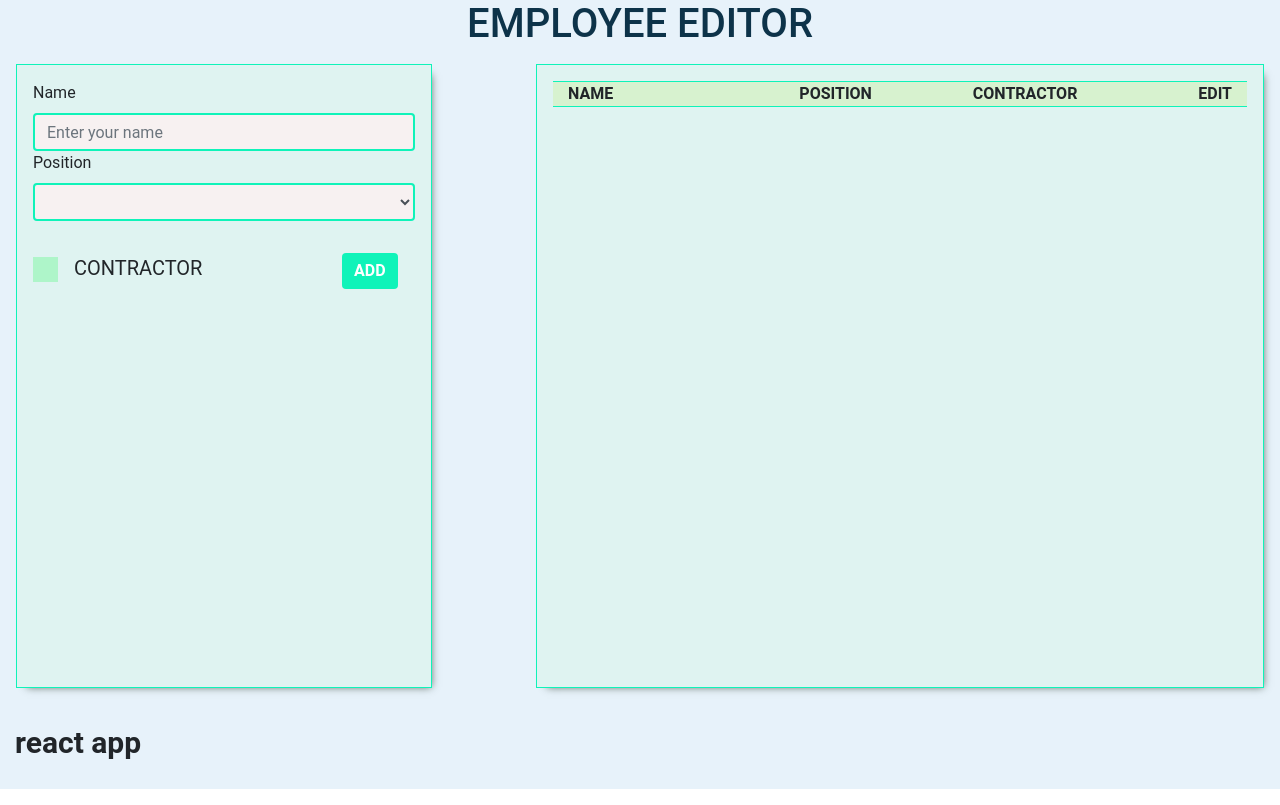
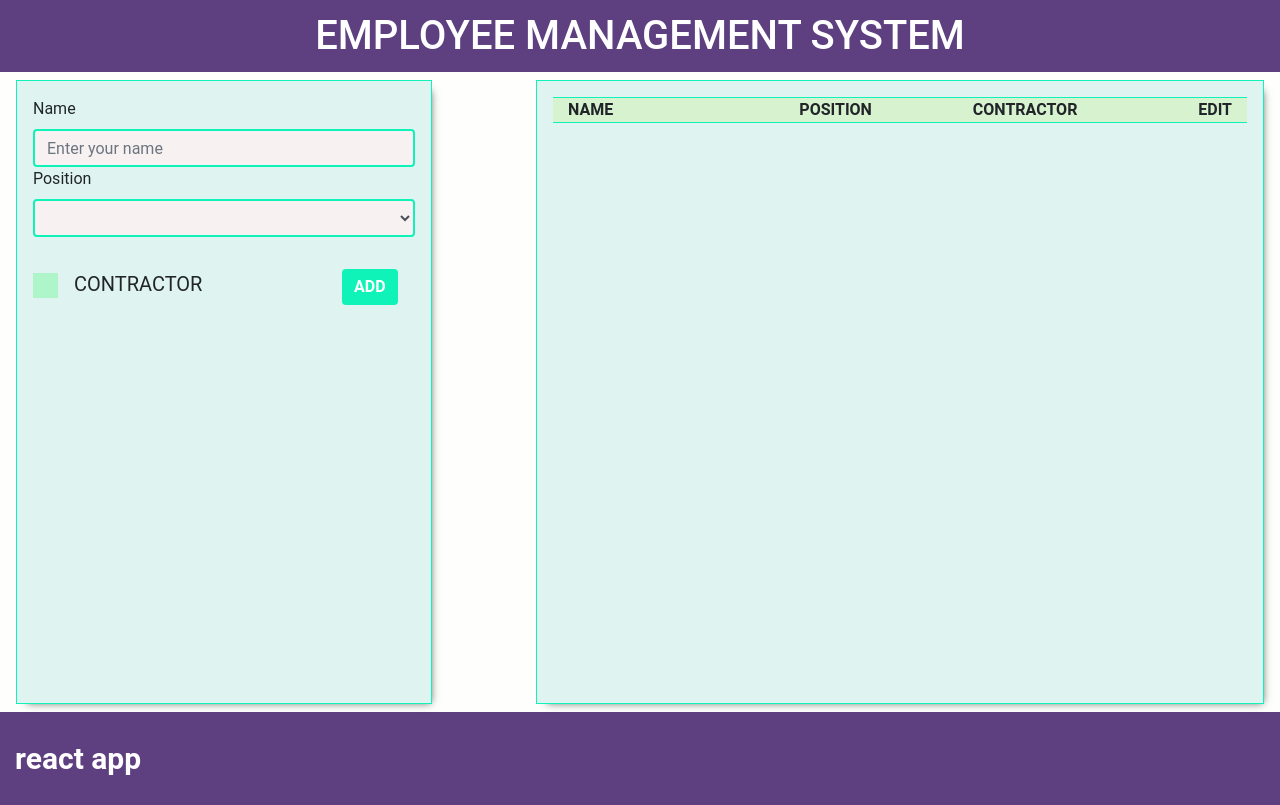
Before and after one commit to MiXaLFoX/react-it-academy, a React (Create React App) app in the folder react-forms/: page / in a window 1280 px wide. Built offline with nearby package versions, Linux system fonts and the light colour scheme.

Commit message:
feat(react-forms): add validation func, but works incorrectly

```diff
--- a/react-forms/src/App.js
+++ b/react-forms/src/App.js
@@ -64,7 +64,7 @@ class App extends React.Component {
   }
 
   deletePerson (e) {
-    if (e.target.innerHTML === "remove") {
+    if (e.target.getAttribute('role') === "del") {
       const idx = this.state.persons.findIndex((item) => item.id === e.target.closest('.worker').id);
       this.setState(state => {
         const persons = [...state.persons];
@@ -78,7 +78,7 @@ class App extends React.Component {
   }
 
   editPerson (e) {
-    if (e.target.innerHTML === "edit") {
+    if (e.target.getAttribute('role') === "edit") {
       const editPerson = this.state.persons.find((editItem) => editItem.id === e.target.closest('.worker').id);
       this.setState(state => ({
         ...state,
@@ -88,7 +88,7 @@ class App extends React.Component {
   }
 
   handleEdit (e) {
-    e.target.innerHTML === "edit" ? this.editPerson (e) : this.deletePerson(e);
+    e.target.getAttribute('role') === "edit" ? this.editPerson (e) : this.deletePerson(e);
   }
 
   render () {
@@ -96,9 +96,9 @@ class App extends React.Component {
     const cross = <span className="red">&#10008;</span>;
     return (
       <div className="App container-fluid">
-        <div className="row">
+        <div className="row header">
           <div className="col">
-            <h1>employee editor</h1>
+            <h1>employee management system</h1>
           </div>
         </div>
         <div className="row wrapper">
@@ -125,12 +125,14 @@ class App extends React.Component {
                     <button
                       type="button"
                       className="btn btn-outline-success"
+                      role="edit"
                     >
                       edit
                     </button>
                     <button
                       type="button"
                       className="btn btn-outline-success"
+                      role="del"
                       disabled={!!this.state.editPerson && elem.id === this.state.editPerson.id}
                     >
                       remove
--- a/react-forms/src/App.scss
+++ b/react-forms/src/App.scss
@@ -1,6 +1,6 @@
 @import '~bootstrap/scss/bootstrap.scss';
 #root {
-  background-color: rgba(38, 141, 207, 0.11);
+  background-color: rgb(254, 255, 253);
 }
 .App {
   font-family: Roboto;
@@ -8,14 +8,22 @@
 .container {
   margin: 0;
 }
+.header, .footer {
+  background-color: #5e3f80;
+  color: #ffffff;
+}
 h1 {
+  padding: 12px 0;
+  margin: 0;
   text-align: center;
   text-transform: uppercase;
-  color: #0d3349;
 }
 .wrapper {
-  height: 80vh;
   padding: 0.5em 1em;
+  .list {
+    height: 78vh;
+    overflow-y: scroll;
+  }
   .form, .list {
     padding: 1em;
     border: 1px solid #0ff3b9;
@@ -29,7 +37,15 @@ h1 {
   background-color: #f7f1f1;
   border: 2px solid #0ff3b9;
 }
-
+.has-error{
+  border-color: #a94442;
+  -webkit-box-shadow: inset 0 1px 1px rgba(0,0,0,.075);
+  box-shadow: inset 0 1px 1px rgba(0,0,0,.075);
+}
+.error {
+  color: #a94442;
+  text-align: end;
+}
 .form-control::-webkit-input-placeholder       {opacity: 1; transition: opacity 0.3s ease;}
 .form-control::-moz-placeholder                {opacity: 1; transition: opacity 0.3s ease;}
 .form-control:-moz-placeholder                 {opacity: 1; transition: opacity 0.3s ease;}
--- a/react-forms/src/Components/Form.js
+++ b/react-forms/src/Components/Form.js
@@ -8,7 +8,10 @@ class Form extends React.Component {
       name: '',
       position: '',
       statusChecked: false,
-      contractorStatus: false
+      contractorStatus: false,
+      formErrors: {name: '', select: ''},
+      nameValid: false,
+      selectValid: false,
     };
 
     this.defaultValues = {
@@ -38,7 +41,34 @@ class Form extends React.Component {
     const name = e.target.name;
     const value = e.target.type === "checkbox" ? e.target.checked : e.target.value;
 
-    this.setState({[name]: value});
+    this.setState({[name]: value}, () => { this.validateField(name, value) });
+  }
+
+  validateField(fieldName, value) {
+    let fieldValidationErrors = this.state.formErrors;
+    let nameValid = this.state.nameValid;
+    let selectValid = this.state.selectValid;
+    switch(fieldName) {
+      case 'name':
+        nameValid = value.length >= 6;
+        fieldValidationErrors.name = nameValid ? '' : 'name must be longer then 6 characters';
+        break;
+      case 'select':
+        selectValid = value.length > 0;
+        fieldValidationErrors.select = selectValid ? '': 'choose an option';
+        break;
+      default:
+        break;
+    }
+    this.setState({formErrors: fieldValidationErrors,
+      nameValid: nameValid,
+      selectValid: selectValid,
+    });
+  }
+
+  validateForm() {
+    this.setState({formValid: this.state.nameValid &&
+        this.state.selectValid});
   }
 
   setInitial() {
@@ -47,7 +77,7 @@ class Form extends React.Component {
 
   submit(e) {
     e.preventDefault();
-    if (!this.state.name.length || !this.state.position.length) {
+    if (!this.validateForm()) {
       return;
     }
 
@@ -65,19 +95,33 @@ class Form extends React.Component {
     return (
       <div className="col-4 form">
         <form onSubmit={this.submit}>
-          <div className="form-group">
-            <label htmlFor="name">Name</label>
+          <div className={this.state.formErrors.name || this.state.formErrors.select ? 'form-group has-error' : 'form-group'}>
+            <div className="row">
+              <div className="col-5">
+                <label htmlFor="name">Name</label>
+              </div>
+              <div className="col-7">
+                <div className="error">{this.state.formErrors.name}</div>
+              </div>
+            </div>
             <input
-              className="form-control"
+              className={this.state.formErrors.name ? 'form-control has-error' : 'form-control'}
               type="text"
               name="name"
               id="name"
               placeholder="Enter your name"
               value={this.state.name} onChange={this.inputChangeHandler}
             />
-            <label htmlFor="select">Position</label>
+            <div className="row">
+              <div className="col-5">
+                <label htmlFor="select">Position</label>
+              </div>
+              <div className="col-7">
+                <div className="error">{this.state.formErrors.select}</div>
+              </div>
+            </div>
             <select
-              className="form-control"
+              className={this.state.formErrors.select ? 'form-control has-error' : 'form-control'}
               name="position"
               id="select"
               value={this.state.position} onChange={this.inputChangeHandler}
```
